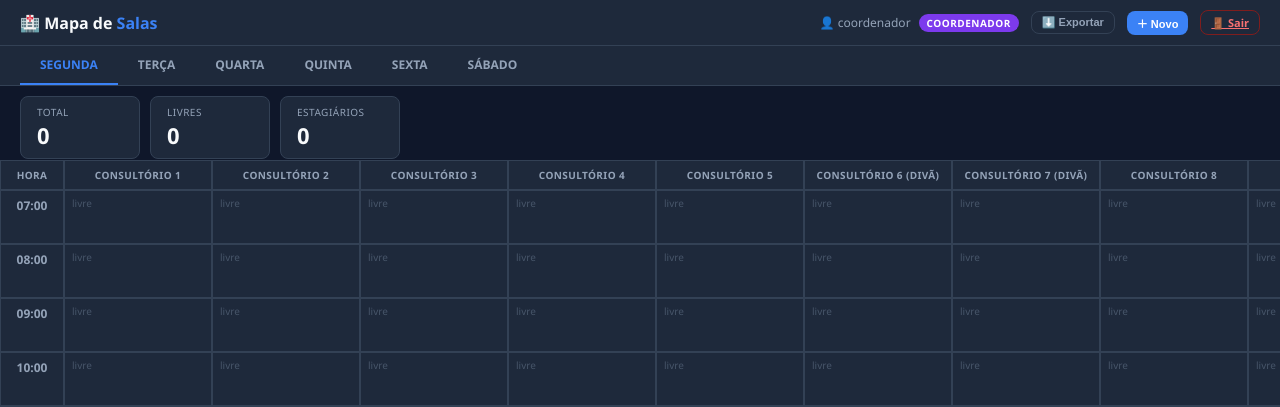
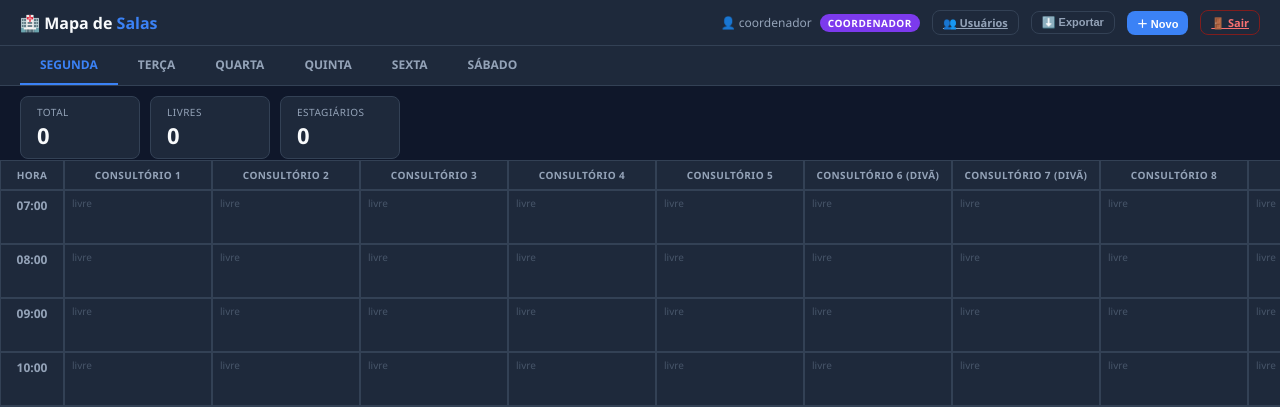
Before and after one commit to victorgtostes87/mapa_sala, a Flask app: page / in a window 1280 px wide. Shown: the top 407 px of the page. Run offline with Flask 3, Linux system fonts and the light colour scheme; a user stored in the database is signed in; data that the repository does not hold is empty.

Commit message:
Adiciona botão Usuários na navbar (só coordenador)

```diff
--- a/templates/index.html
+++ b/templates/index.html
@@ -85,6 +85,7 @@ body{background:var(--bg);color:var(--text);font-family:'Segoe UI',system-ui,san
     <span class="role-badge role-{{ papel }}">{{ papel }}</span>
   </div>
   {% if papel == 'coordenador' %}
+  <a href="/usuarios" class="btn btn-ghost btn-sm">👥 Usuários</a>
   <button class="btn btn-ghost btn-sm" onclick="exportCSV()">&#11015;&#65039; Exportar</button>
   {% endif %}
   {% if papel in ['coordenador', 'recepcao'] %}
@@ -299,7 +300,6 @@ function openModal(id) {
   document.getElementById('modalTitle').textContent = id ? 'Agendamento' : 'Novo Agendamento';
 
   if (!PODE_EDITAR && id) {
-    // Aluno: modo leitura
     document.getElementById('readOnlyView').style.display = 'block';
     document.getElementById('editView').style.display = 'none';
     fetch('/api/agendamentos/'+id).then(r=>r.json()).then(d=>{
```
